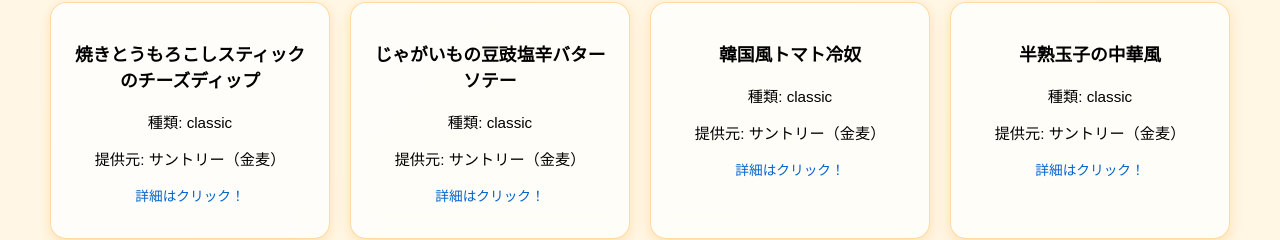
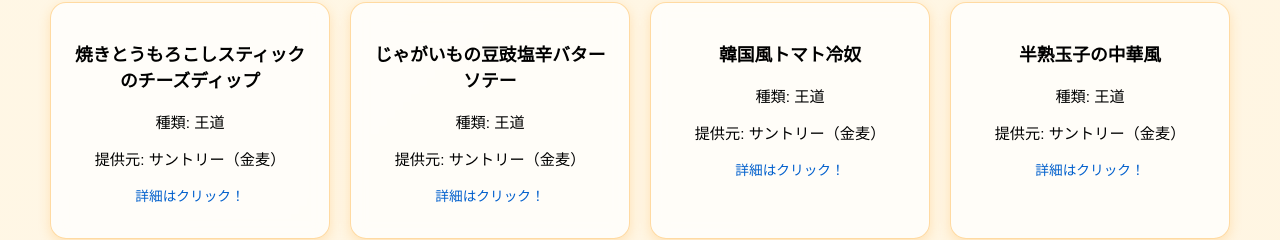
Before and after one commit to sreij/todays_best_match, a React (Vite) app: page /Otsumami in a window 1280 px wide. Shown: the part 458-698 px from the top of the page. Built offline with nearby package versions, Linux system fonts and the light colour scheme; a web font is replaced by a local one.

Commit message:
おつまみ一覧の画面で、種類をclassicやsurpriseで表示するのではなく王道や意外で表示するようにした

```diff
--- a/src/Otsumami.jsx
+++ b/src/Otsumami.jsx
@@ -83,9 +83,9 @@ export default function Otsumami() {
               style={{ cursor: "pointer" }} // クリックできることを示す
             >
               <h3>{item.name}</h3>
-              <p>種類: {item.type}</p>
+              <p>種類: {item.type == "classic" ? "王道" : "意外"}</p>
               <p>提供元: {item.source}</p>
-              <p style={{ color: "#0063ccff", fontSize: "0.9em", marginTop: "10px" }}>
+              <p style={{ color: "#005fccff", fontSize: "0.9em", marginTop: "10px" }}>
                  詳細はクリック！
               </p>
             </div>
```
